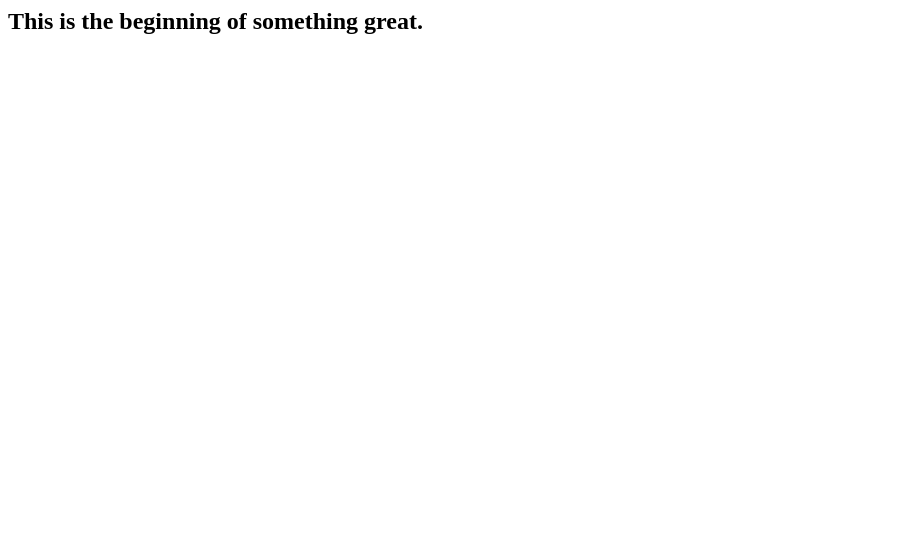
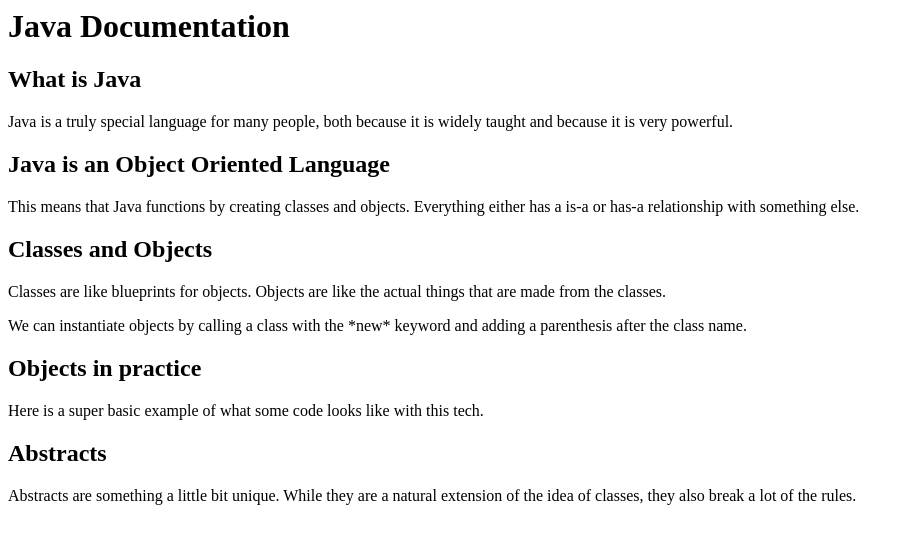
Before and after one commit to NicholasZolton/TechnicalDocumentationPage, a plain HTML site: page index.html in a window 1280 px wide. Shown: the whole page, without its empty margins (0-914 px from the left). Drawn offline with Linux system fonts and the light colour scheme.

Commit message:
Added basic sections

```diff
--- a/index.html
+++ b/index.html
@@ -4,36 +4,71 @@
 <body>
 	<main id="main-doc">
 
-		<section class="main-section">
+		<h1 id="main-title">
+			Java Documentation
+		</h1>
+
+		<!-- replace each id with the inner text of the header-->
+		<section class="main-section" id="what_is_java">
 			<header>
-				<h1>
-					This is the beginning of something great.
-				</h1>
+				<h2>
+					What is Java
+				</h2>
 			</header>
+			<p>
+				Java is a truly special language for many people, both because it is widely taught and because it is very powerful.
+			</p>
 		</section>
 
-		<section class="main-section">
+		<section class="main-section" id="java_is_an_object_oriented_language">
 			<header>
-
+				<h2>
+					Java is an Object Oriented Language
+				</h2>
 			</header>
+			<p>
+				This means that Java functions by creating classes and objects.
+				Everything either has a is-a or has-a relationship with something else.
+			</p>
 		</section>
 
-		<section class="main-section">
+		<section class="main-section" id="classes_and_objects">
 			<header>
-
+				<h2>
+					Classes and Objects
+				</h2>
 			</header>
+			<p>
+				Classes are like blueprints for objects.
+				Objects are like the actual things that are made from the classes.
+			</p>
+			<p>
+				We can instantiate objects by calling a class with the *new* keyword
+				and adding a parenthesis after the class name.
+			</p>
 		</section>
 
-		<section class="main-section">
+		<section class="main-section" id="objects_in_practice">
 			<header>
-
+				<h2>
+					Objects in practice
+				</h2>
 			</header>
+			<p>
+				Here is a super basic example of what some code looks like with this tech.
+			</p>
 		</section>
 
-		<section class="main-section">
+		<section class="main-section" id="abstracts">
 			<header>
-
+				<h2>
+					Abstracts
+				</h2>
 			</header>
+			<p>
+				Abstracts are something a little bit unique.
+				While they are a natural extension of the idea of classes, they also break a lot of the rules.
+			</p>
 		</section>
 
 	</main>
```
